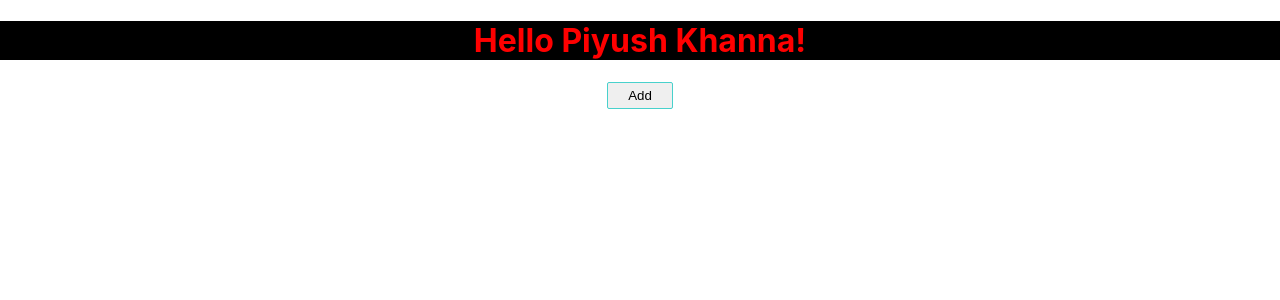
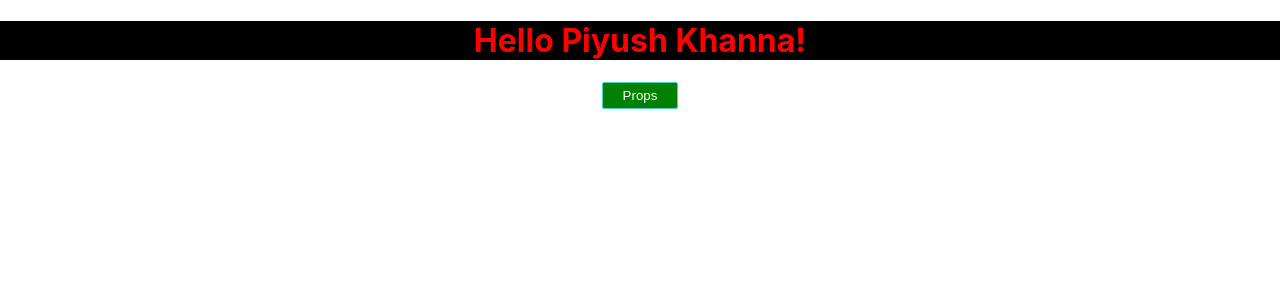
Before and after one commit to PiyushKhanna30/Task-Tracker, a React (Create React App) app: page / in a window 1280 px wide. Shown: the top 300 px of the page. Built offline with nearby package versions, Linux system fonts and the light colour scheme.

Commit message:
button component and event

```diff
--- /dev/null
+++ b/src/components/Button.js
@@ -0,0 +1,22 @@
+import PropTypes from 'prop-types'
+
+const Button = ({color, text}) => {
+    const onClick = (e) => {
+        console.log(e);
+    }
+    return (
+        <div>
+            <button onClick={onClick} style={{backgroundColor:color}} className='btn'>{text}</button>
+        </div>
+    )
+}
+Button.defaultProps={
+    color:'red',
+    text:'Hello'
+}
+
+Button.propTypes={
+    color:PropTypes.string,
+    text:PropTypes.string
+}
+export default Button
--- a/src/components/Header.js
+++ b/src/components/Header.js
@@ -1,10 +1,11 @@
 import PropTypes from 'prop-types'
+import Button from './Button'
 
 const Header = (props) => {
     return (
         <header className="header">
             <h1 style={headingStyle}>Hello {props.title} {props.lname}!</h1>
-            <button className='btn'>Add</button>
+            <Button color='green' text='Props'/>
         </header>
     )
 }
--- a/src/index.css
+++ b/src/index.css
@@ -16,8 +16,9 @@
   border: 1px solid mediumturquoise;
   padding: 5px 20px 5px 20px;
   border-radius: 2px;
+  color:white;
 }
 .btn:hover{
-  background-color: aquamarine;
-  color: blue;
+  color: black;
+  opacity: 0.8;
 }
```
